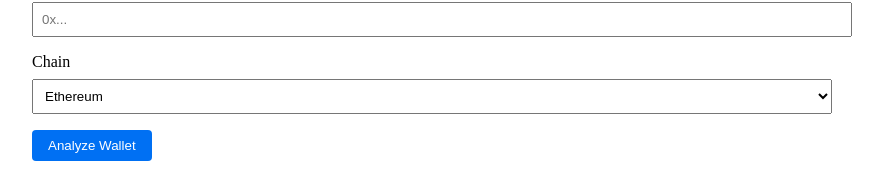
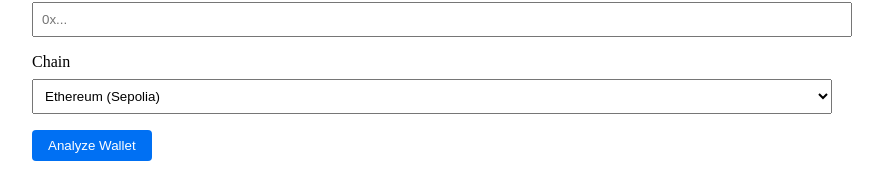
Before and after one commit to aloksahay/Assetly-bot, a Next.js app: page /wallet-analysis in a window 1280 px wide. Shown: the part 230-399 px from the top of the page, without its empty margins (208-1091 px from the left). Built offline with nearby package versions, Linux system fonts and the light colour scheme.

Commit message:
Goerli to Sep

```diff
--- a/pages/wallet-analysis.tsx
+++ b/pages/wallet-analysis.tsx
@@ -64,9 +64,9 @@ export default function WalletAnalysis() {
           onChange={(e) => setChain(e.target.value)}
           style={{ width: '100%', padding: '8px', marginBottom: '16px' }}
         >
-          <option value="ethereum">Ethereum</option>
-          <option value="arbitrum">Arbitrum</option>
-          <option value="base">Base</option>
+          <option value="ethereum">Ethereum (Sepolia)</option>
+          <option value="arbitrum">Arbitrum (Sepolia)</option>
+          <option value="base">Base (Goerli)</option>
         </select>
 
         <button
--- a/utils/infura.ts
+++ b/utils/infura.ts
@@ -2,8 +2,8 @@ import { formatEther, formatUnits } from 'viem';
 
 // Keep only the types and constants we might need later
 export const CHAIN_IDS = {
-  'ethereum': 5,
-  'arbitrum': 421613,
+  'ethereum': 11155111,
+  'arbitrum': 421614,
   'base': 84531
 } as const;
 
--- a/utils/zerion.ts
+++ b/utils/zerion.ts
@@ -20,8 +20,8 @@ export class ZerionService {
 
   // Add testnet chain mapping
   private readonly TESTNET_CHAINS = {
-    'ethereum': 'goerli',
-    'arbitrum': 'arbitrum-goerli',
+    'ethereum': 'sepolia',
+    'arbitrum': 'arbitrum-sepolia',
     'base': 'base-goerli'
   } as const;
 
```
